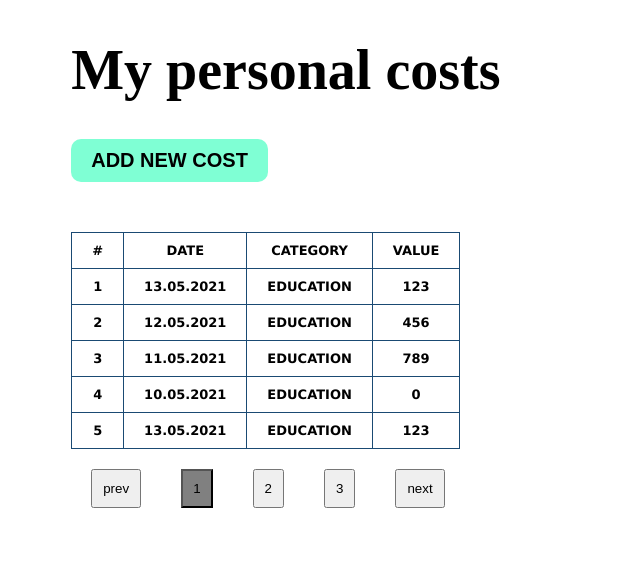
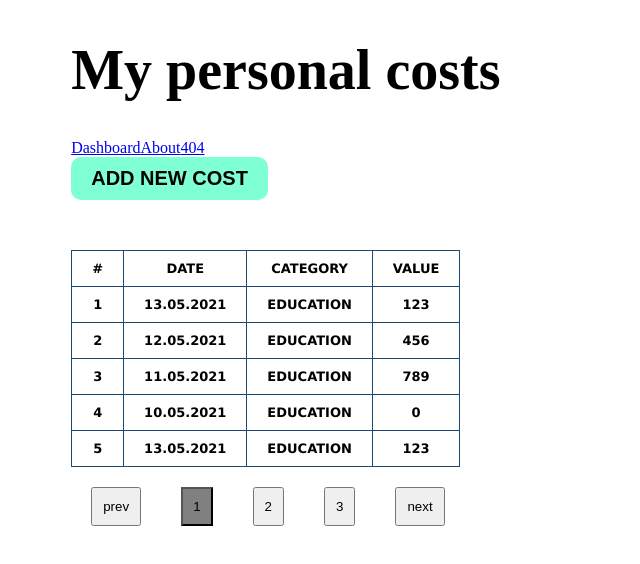
Before and after one commit to Mordukar/GV-Vue-Bezhenar, a Vue app in the folder hello-world/: page /dashboard/1 in a window 1280 px wide. Shown: the top 564 px of the page, without its empty margins (0-640 px from the left). Built offline with nearby package versions, Linux system fonts and the light colour scheme.

Commit message:
Fix vue-router

```diff
--- a/hello-world/src/App.vue
+++ b/hello-world/src/App.vue
@@ -2,48 +2,25 @@
   <div id="app">
         <header >
           <h1 class="header">My personal costs</h1>
+          <router-link to="/dashboard">Dashboard</router-link>
+          <router-link to="/about">About</router-link>
+          <router-link to="/404">404</router-link>
         </header>
         <main>
-          <Button @openForm="openForm"/>
-          <transition name="fade">
-            <PaymentForm v-show="isActive" @add="onDataAdded" />
-          </transition>
-          <PaymentsList/>
+          <router-view />
         </main>
   </div>
 </template>
 
 <script>
-import PaymentsList from './components/PaymentsList'
-import PaymentForm from './components/PaymentForm'
-import Button from './components/Button'
 
-import { mapActions } from 'vuex'
 export default {
   name: 'App',
   components: {
-    PaymentsList,
-    PaymentForm,
-    Button
   },
   data () {
     return {
-      isActive: false
     }
-  },
-  methods: {
-    ...mapActions([
-      'fetchData'
-    ]),
-    onDataAdded (data) {
-      this.paymentsList.push(data)
-    },
-    openForm () {
-      this.isActive = !this.isActive
-    }
-  },
-  mounted () {
-    this.fetchData()
   }
 }
 </script>
--- a/hello-world/src/page/Page404.vue
+++ b/hello-world/src/page/Page404.vue
@@ -1,10 +1,9 @@
 <template>
-
+  <div>404</div>
 </template>
 
 <script>
 export default {
-  name: "PaymentForm"
 }
 </script>
 
--- a/hello-world/src/page/PageAbout.vue
+++ b/hello-world/src/page/PageAbout.vue
@@ -1,10 +1,9 @@
 <template>
-
+  <div>About</div>
 </template>
 
 <script>
 export default {
-name: "PaymentForm"
 }
 </script>
 
--- a/hello-world/src/page/PageDashboard.vue
+++ b/hello-world/src/page/PageDashboard.vue
@@ -1,13 +1,65 @@
 <template>
-
+  <div>
+    <Button @openForm="openForm"/>
+    <transition name="fade">
+      <PaymentForm v-show="isActive" @add="onDataAdded" />
+    </transition>
+    <PaymentsList />
+  </div>
 </template>
 
 <script>
+import { mapActions } from 'vuex'
+import PaymentForm from '../components/PaymentForm'
+import PaymentsList from '../components/PaymentsList'
+import Button from '../components/Button'
 export default {
-name: "PageDashboard"
+  components: {
+    PaymentForm,
+    PaymentsList,
+    Button
+  },
+  data () {
+    return {
+      isActive: false
+    }
+  },
+  methods: {
+    ...mapActions([
+      'fetchData'
+    ]),
+    onDataAdded (data) {
+      this.paymentsList.push(data)
+    },
+    openForm () {
+      this.isActive = !this.isActive
+    }
+  },
+  mounted () {
+    this.fetchData()
+  }
 }
 </script>
 
-<style scoped>
-
+<style lang='scss'>
+  #app{
+      max-width : 90%;
+      margin : 0 auto;
+    }
+    .header {
+      font-size : 56px;
+      text-align : left;
+    }
+    .fade-enter-active, .fade-leave-active {
+      transition-property: all;
+      transition-duration: .3s;
+      transition-timing-function: ease;
+    }
+    .fade-enter, .fade-leave-to /* .fade-leave-active до версии 2.1.8 */ {
+      opacity: 0;
+      overflow: hidden;
+      max-height : 0;
+      margin: 0;
+      padding: 0;
+    }
 </style>
```
Also changed, not shown: hello-world/src/router/router.js (+6 -6 lines), 11 other files (tests, documents, lock files or other folders).
